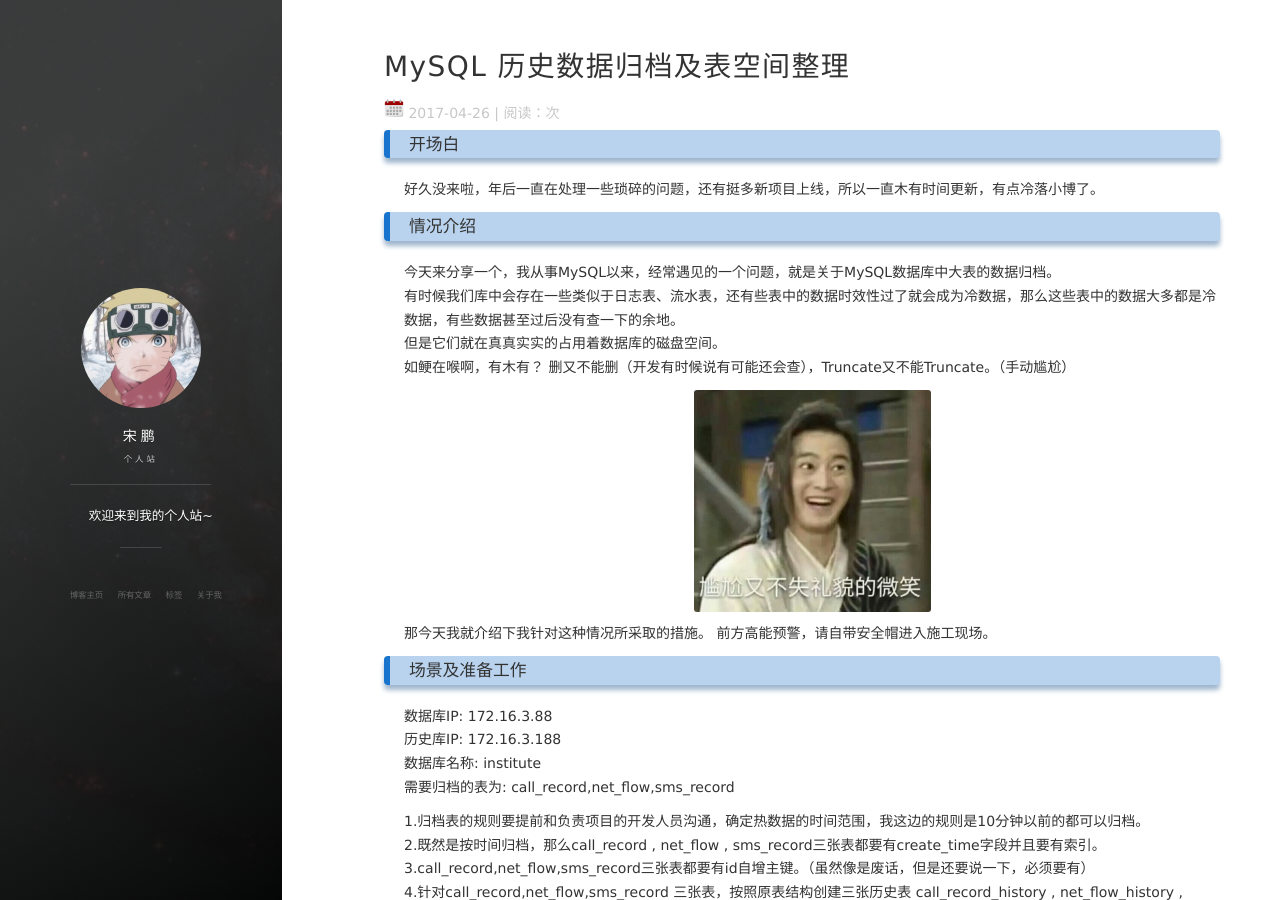
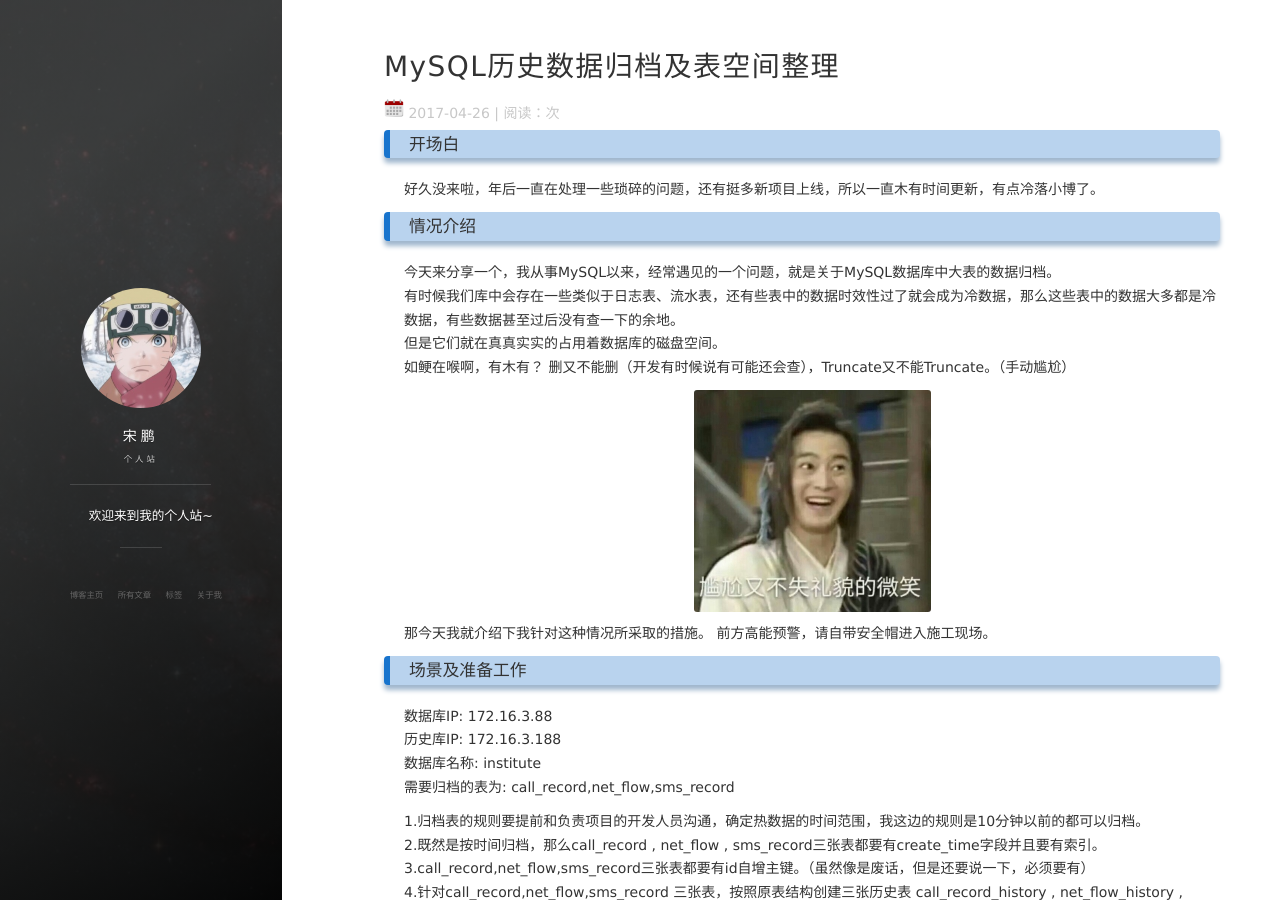
Before and after one commit to boomballa/boomballa.github.io, a Jekyll site: the page built from _posts/2017-04-26-MySQL_Data_Archive.md, in a window 1280 px wide and 900 px high. Built offline with Jekyll 4.4.1, drawn with Linux system fonts in a browser that asks for light colours; nearby versions of some CDN libraries; comment, search, counter and statistics services are not loaded.

```diff
--- a/_posts/2017-04-26-MySQL_Data_Archive.md
+++ b/_posts/2017-04-26-MySQL_Data_Archive.md
@@ -1,6 +1,6 @@
 ---
 layout: post
-title: "MySQL 历史数据归档及表空间整理"
+title: "MySQL历史数据归档及表空间整理"
 date: 2017-04-26
 tags: MySQL,Python,Shell,Percona-tookit
 ---
```
